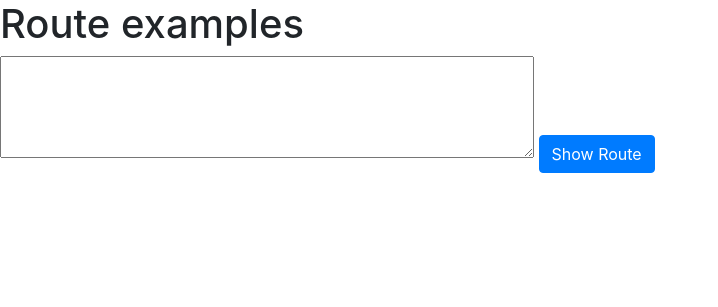
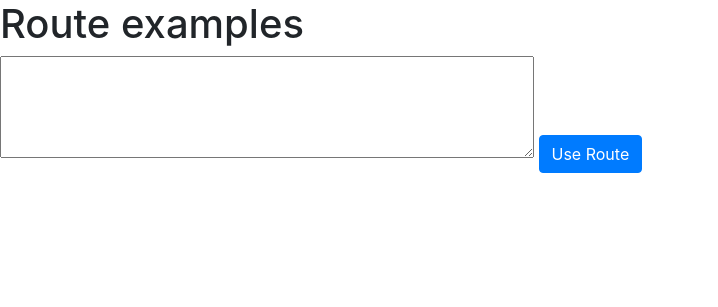
Before and after one commit to InsightDataScience/flask-sample-app, a Flask app: page / in a window 1280 px wide. Shown: the part 254-561 px from the top of the page, without its empty margins (0-718 px from the left). Run offline with Flask 2, Linux system fonts and the light colour scheme; some libraries are stand-ins or nearby versions.

```diff
--- a/static/js/windowScript.js
+++ b/static/js/windowScript.js
@@ -5,7 +5,7 @@ $(document).ready(function() {
       var userName = $('#user_name').val(),
           uri = "/user/" + userName;
       $.get(uri, function(data, status) {
-        console.log('blah 1 ' + JSON.stringify(data));
+        console.log('Printing on browser: ' + JSON.stringify(data));
       });
     });
 });
--- a/templates/home.html
+++ b/templates/home.html
@@ -16,7 +16,7 @@
     <br>
     <h1> Route examples </h1>
     <textarea rows="4" cols="50" id="user_name"></textarea>
-    <button type="button" class="btn btn-primary" id="btn-show-route">Show Route</button>
+    <button type="button" class="btn btn-primary" id="btn-show-route">Use Route</button>
     {% endblock %}
   </body>
 </html>
```
Also changed, not shown: README.md.
